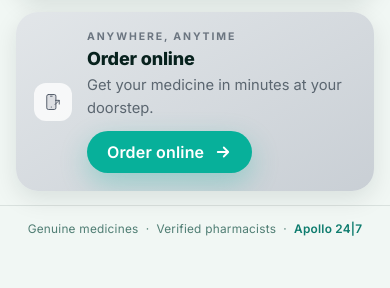
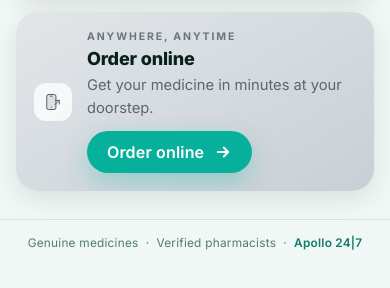
Before and after one commit to rampreetyadav-sketch/Pharmacypage, a plain HTML site: page index.html in a window 390 px wide. Shown: the part 342-630 px from the top of the page. Drawn offline with Linux system fonts and the light colour scheme.

Commit message:
Update mobile layout padding and fix newline
Adjusted padding for mobile layout in the split class and added a newline at the end of the file.

```diff
--- a/index.html
+++ b/index.html
@@ -142,7 +142,7 @@
 
   /* ── Mobile ────────────────────────────────────────────── */
   @media(max-width:760px){
-    .split{flex-direction:column;gap:14px;padding:4px 16px 14px;flex:none}
+    .split{flex-direction:column;gap:14px;padding:4px 16px 28px;flex:none}
     .panel{flex:none;min-height:auto;border-radius:22px;
       box-shadow:0 8px 24px rgba(7,33,29,.10);
       flex-direction:row;align-items:center;gap:15px;padding:18px;text-align:left}
```
